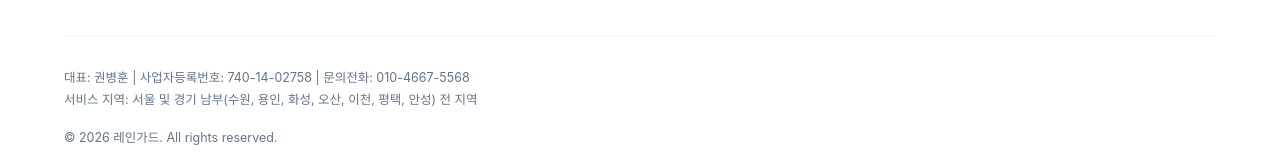
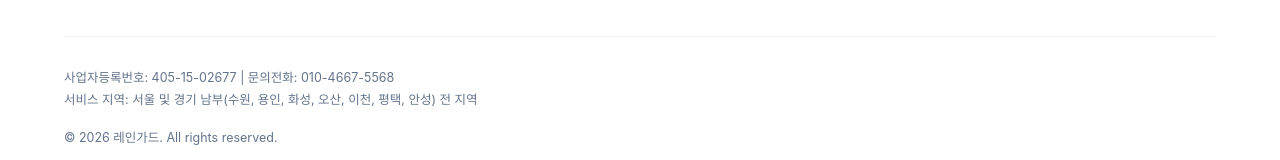
Before and after one commit to wogus5695-ctrl/Sgyeonggi-rope-02, a plain HTML site: page index.html in a window 1280 px wide. Shown: the part 6465-6625 px from the top of the page. Drawn offline with Linux system fonts and the light colour scheme; a web font is replaced by a local one.

Commit message:
build: remove representative name and update business registration number in footer

```diff
--- a/index.html
+++ b/index.html
@@ -732,7 +732,7 @@
 
       <div class="footer-bottom">
         <div class="footer-company-details">
-          <span>대표: 권병훈</span> | <span>사업자등록번호: 740-14-02758</span> | <span>문의전화: <span class="company-phone">010-4667-5568</span></span><br>
+          <span>사업자등록번호: 405-15-02677</span> | <span>문의전화: <span class="company-phone">010-4667-5568</span></span><br>
           <span>서비스 지역: 서울 및 경기 남부(수원, 용인, 화성, 오산, 이천, 평택, 안성) 전 지역</span>
         </div>
         <div class="footer-copy">
```
